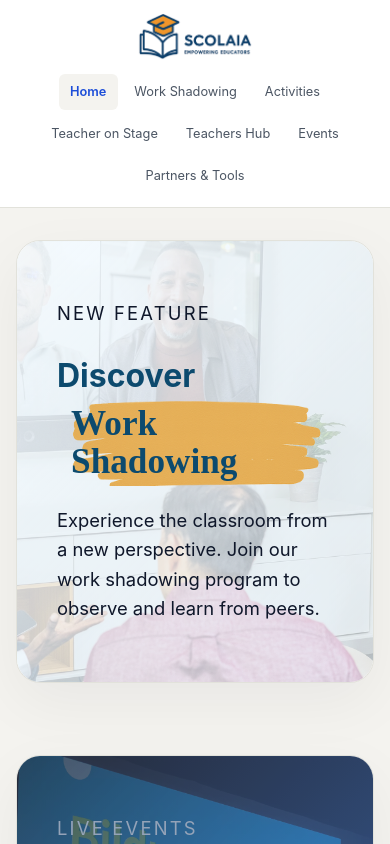
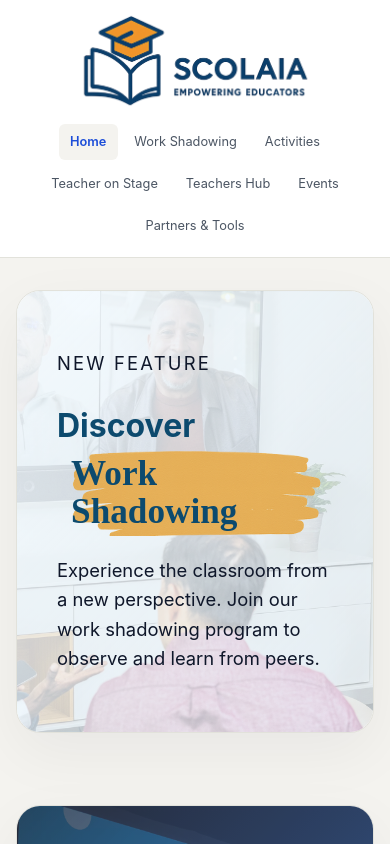
Before and after one commit to ozkoc/scolaia, a React (Vite) app: page / in a window 390 px wide. Shown: the top 844 px of the page. Built offline with nearby package versions, Linux system fonts and the light colour scheme.

Commit message:
Increase mobile logo size to 100px

```diff
--- a/src/App.css
+++ b/src/App.css
@@ -809,7 +809,7 @@ button.icon-button {
   }
 
   .site-logo-img {
-    height: 50px;
+    height: 100px;
   }
 
   .site-header nav {
```
